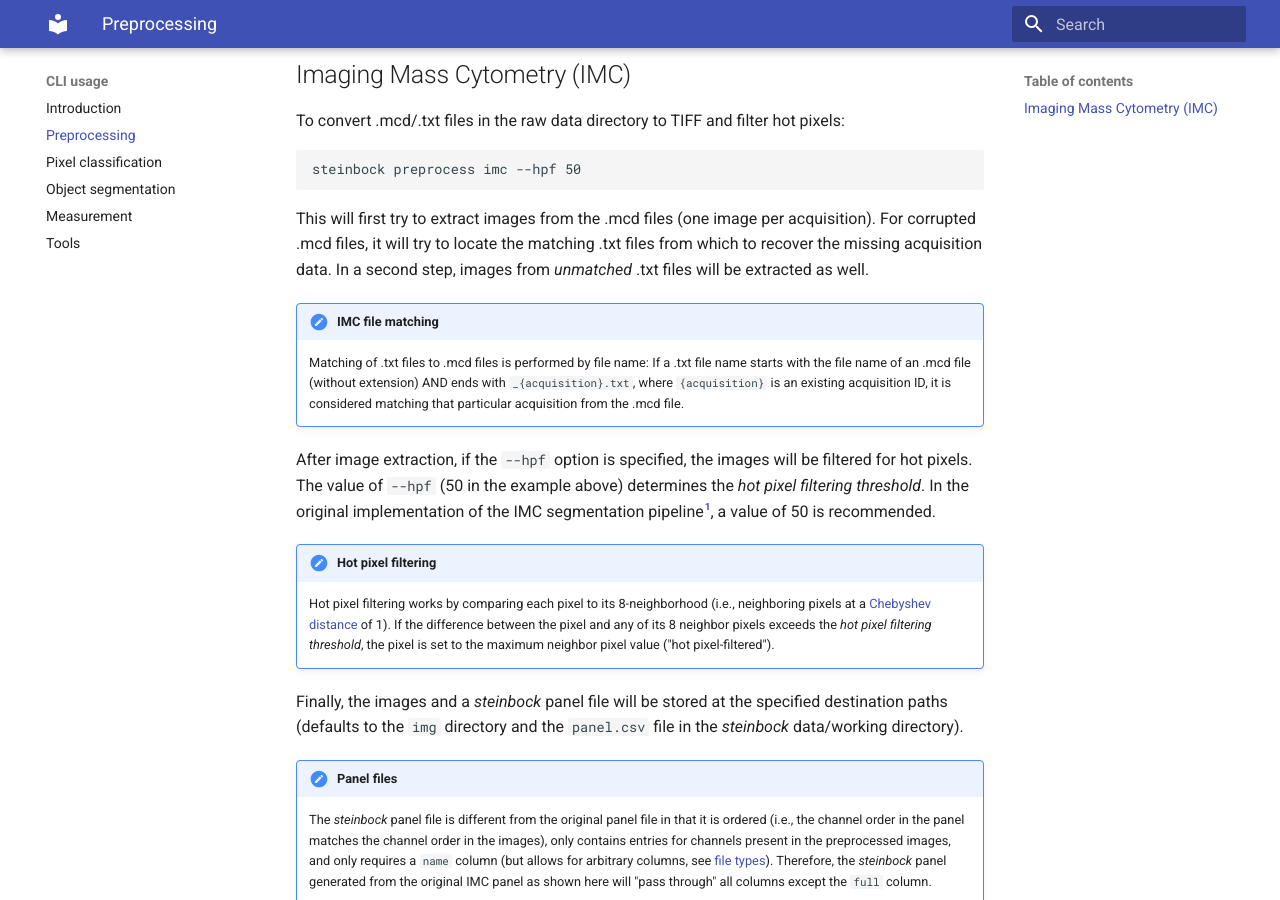
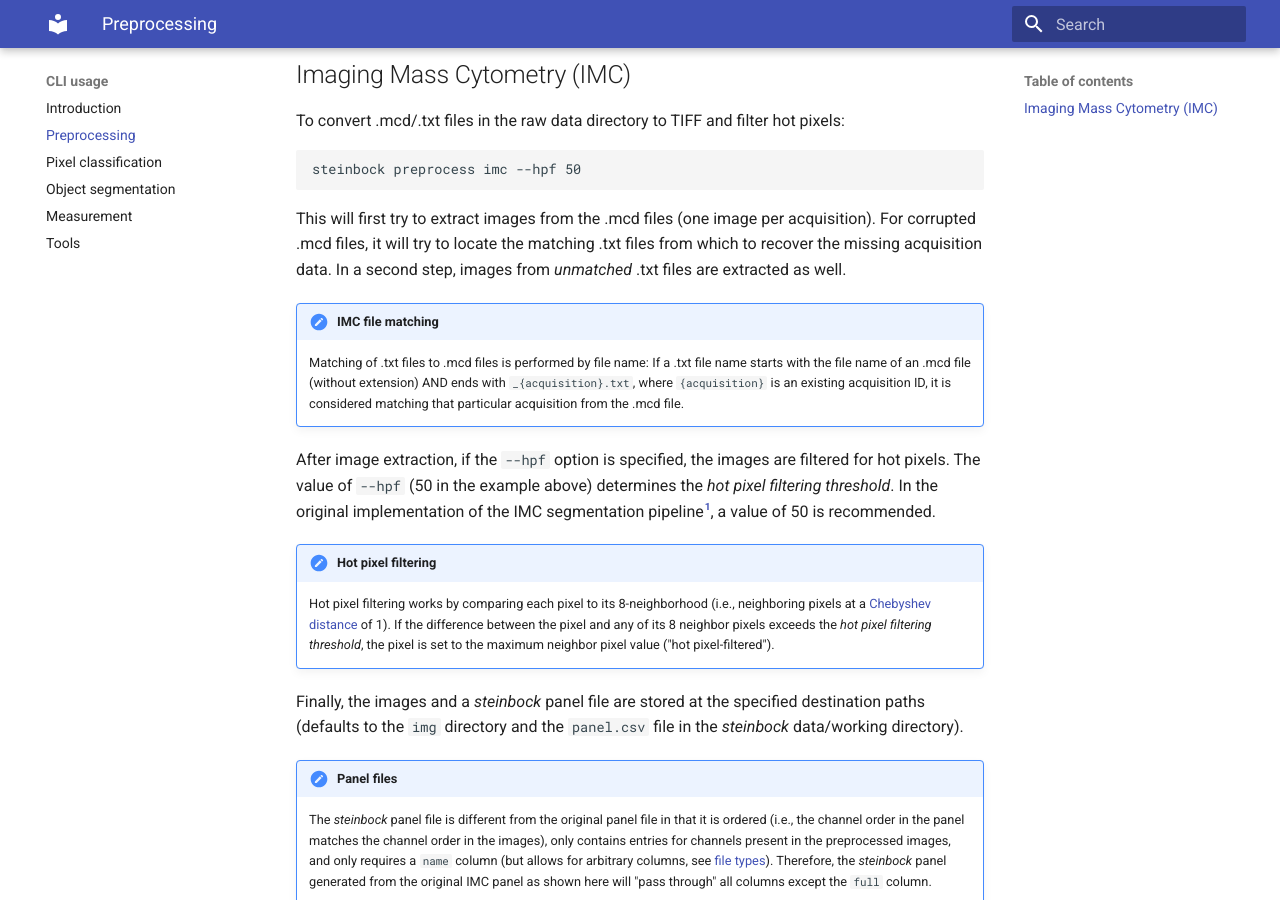
Before and after one commit to BodenmillerGroup/steinbock, an MkDocs documentation site: the page built from docs/cli/preprocessing.md, in a window 1280 px wide and 900 px high, scrolled down 588 px. Built offline with MkDocs 1.6.1 and Material for MkDocs 9.7.7, drawn with Linux system fonts in a browser that asks for light colours.

```diff
--- a/docs/cli/preprocessing.md
+++ b/docs/cli/preprocessing.md
@@ -18,17 +18,17 @@ To convert .mcd/.txt files in the raw data directory to TIFF and filter hot pixe
 
     steinbock preprocess imc --hpf 50
 
-This will first try to extract images from the .mcd files (one image per acquisition). For corrupted .mcd files, it will try to locate the matching .txt files from which to recover the missing acquisition data. In a second step, images from *unmatched* .txt files will be extracted as well.
+This will first try to extract images from the .mcd files (one image per acquisition). For corrupted .mcd files, it will try to locate the matching .txt files from which to recover the missing acquisition data. In a second step, images from *unmatched* .txt files are extracted as well.
 
 !!! note "IMC file matching"
     Matching of .txt files to .mcd files is performed by file name: If a .txt file name starts with the file name of an .mcd file (without extension) AND ends with `_{acquisition}.txt`, where `{acquisition}` is an existing acquisition ID, it is considered matching that particular acquisition from the .mcd file.
 
-After image extraction, if the `--hpf` option is specified, the images will be filtered for hot pixels. The value of `--hpf` (50 in the example above) determines the *hot pixel filtering threshold*. In the original implementation of the IMC segmentation pipeline[^1], a value of 50 is recommended.
+After image extraction, if the `--hpf` option is specified, the images are filtered for hot pixels. The value of `--hpf` (50 in the example above) determines the *hot pixel filtering threshold*. In the original implementation of the IMC segmentation pipeline[^1], a value of 50 is recommended.
 
 !!! note "Hot pixel filtering"
     Hot pixel filtering works by comparing each pixel to its 8-neighborhood (i.e., neighboring pixels at a [Chebyshev distance](https://en.wikipedia.org/wiki/Chebyshev_distance) of 1). If the difference between the pixel and any of its 8 neighbor pixels exceeds the *hot pixel filtering threshold*, the pixel is set to the maximum neighbor pixel value ("hot pixel-filtered").
 
-Finally, the images and a *steinbock* panel file will be stored at the specified destination paths (defaults to the `img` directory and the `panel.csv` file in the *steinbock* data/working directory).
+Finally, the images and a *steinbock* panel file are stored at the specified destination paths (defaults to the `img` directory and the `panel.csv` file in the *steinbock* data/working directory).
 
 !!! note "Panel files"
     The *steinbock* panel file is different from the original panel file in that it is ordered (i.e., the channel order in the panel matches the channel order in the images), only contains entries for channels present in the preprocessed images, and only requires a `name` column (but allows for arbitrary columns, see [file types](../specs/file-types.md#panel)). Therefore, the *steinbock* panel generated from the original IMC panel as shown here will "pass through" all columns except the `full` column.
```
Also changed, not shown: docs/cli/classification.md (+4 -4 lines), docs/cli/measurement.md (+2 -2 lines), docs/cli/segmentation.md (+3 -3 lines), docs/cli/tools.md (+2 -2 lines), docs/specs/file-types.md (+2 -2 lines), 2 other files.
